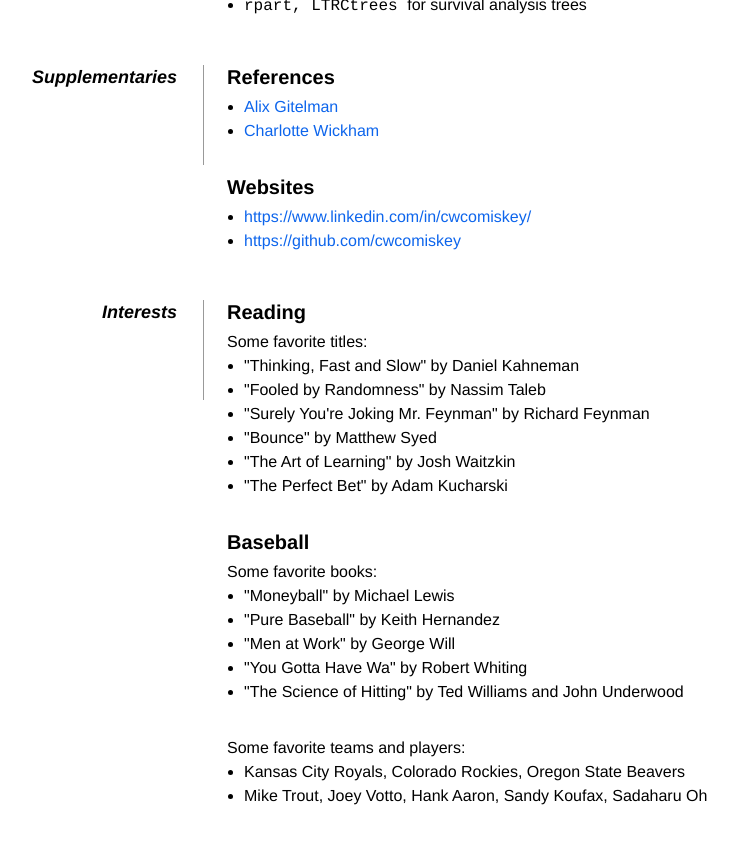
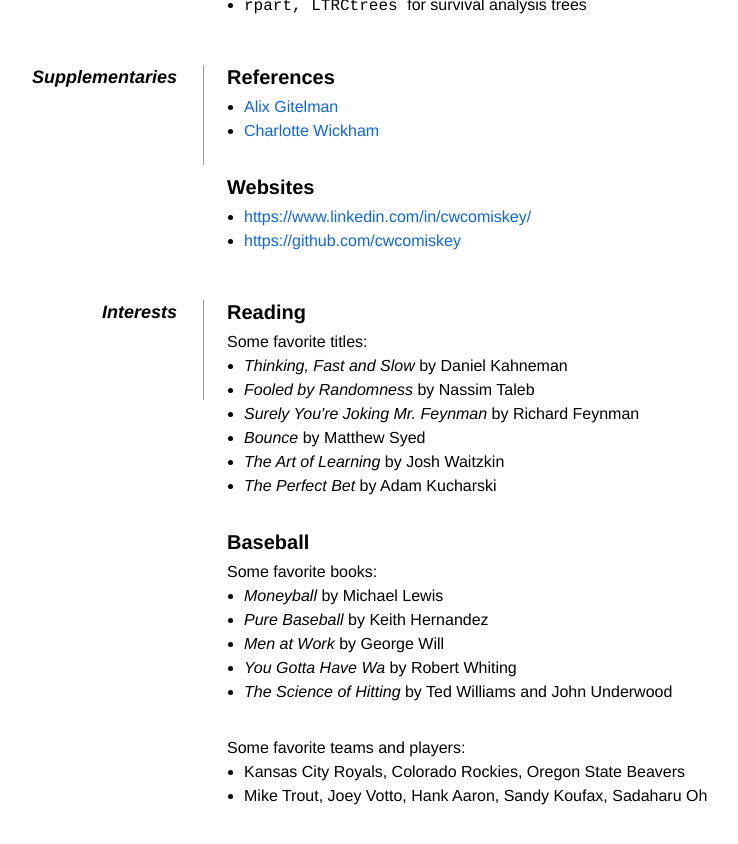
Before and after one commit to cwcomiskey/cwcomiskey.github.io, a Jekyll site: the page index.html, which Jekyll copies as it is, in a window 1280 px wide and 900 px high, scrolled down 1801 px. Shown: the top 844 px of the window, without its empty margins (213-951 px from the left). Built offline with Jekyll 4.4.1, drawn with Linux system fonts in a browser that asks for light colours.

Commit message:
Italic (instead of quotes) book titles

```diff
--- a/index.html
+++ b/index.html
@@ -207,22 +207,22 @@
 		    <h2> Reading</h2>
 		    Some favorite titles:
 			    <ul>
-				    <li> "Thinking, Fast and Slow" by Daniel Kahneman </li>
-				    <li> "Fooled by Randomness" by Nassim Taleb </li>
-				    <li> "Surely You're Joking Mr. Feynman" by Richard Feynman </li>
-				    <li> "Bounce" by Matthew Syed </li>
-				    <li> "The Art of Learning" by Josh Waitzkin </li>
-				    <li> "The Perfect Bet" by Adam Kucharski </li>
+				    <li> <i> Thinking, Fast and Slow </i> by Daniel Kahneman </li>
+				    <li> <i> Fooled by Randomness </i> by Nassim Taleb </li>
+				    <li> <i> Surely You're Joking Mr. Feynman </i> by Richard Feynman </li>
+				    <li> <i> Bounce </i> by Matthew Syed </li>
+				    <li> <i> The Art of Learning </i> by Josh Waitzkin </li>
+				    <li> <i> The Perfect Bet </i> by Adam Kucharski </li>
 			    </ul>
 
 		    <h2> Baseball </h2>
 	            Some favorite books:
 			    <ul>
-				    <li> "Moneyball" by Michael Lewis </li>
-				    <li> "Pure Baseball" by Keith Hernandez </li>
-				    <li> "Men at Work" by George Will </li>
-				    <li> "You Gotta Have Wa" by Robert Whiting </li>
-				    <li> "The Science of Hitting" by Ted Williams and John Underwood
+				    <li> <i> Moneyball </i> by Michael Lewis </li>
+				    <li> <i> Pure Baseball </i> by Keith Hernandez </li>
+				    <li> <i> Men at Work </i> by George Will </li>
+				    <li> <i> You Gotta Have Wa </i> by Robert Whiting </li>
+				    <li> <i> The Science of Hitting </i> by Ted Williams and John Underwood
 			    </ul>
 	             Some favorite teams and players:
 			    <ul>
```
